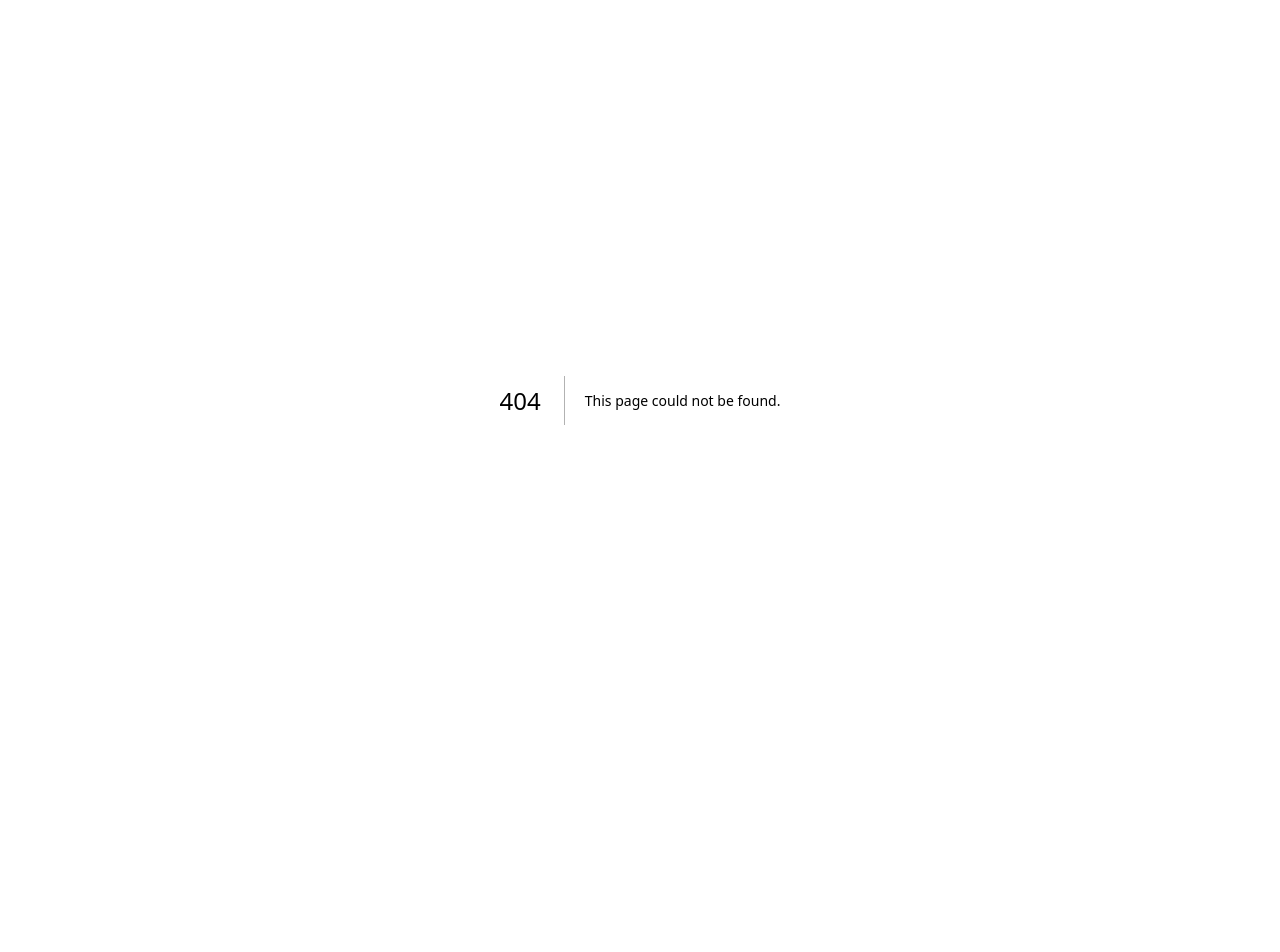
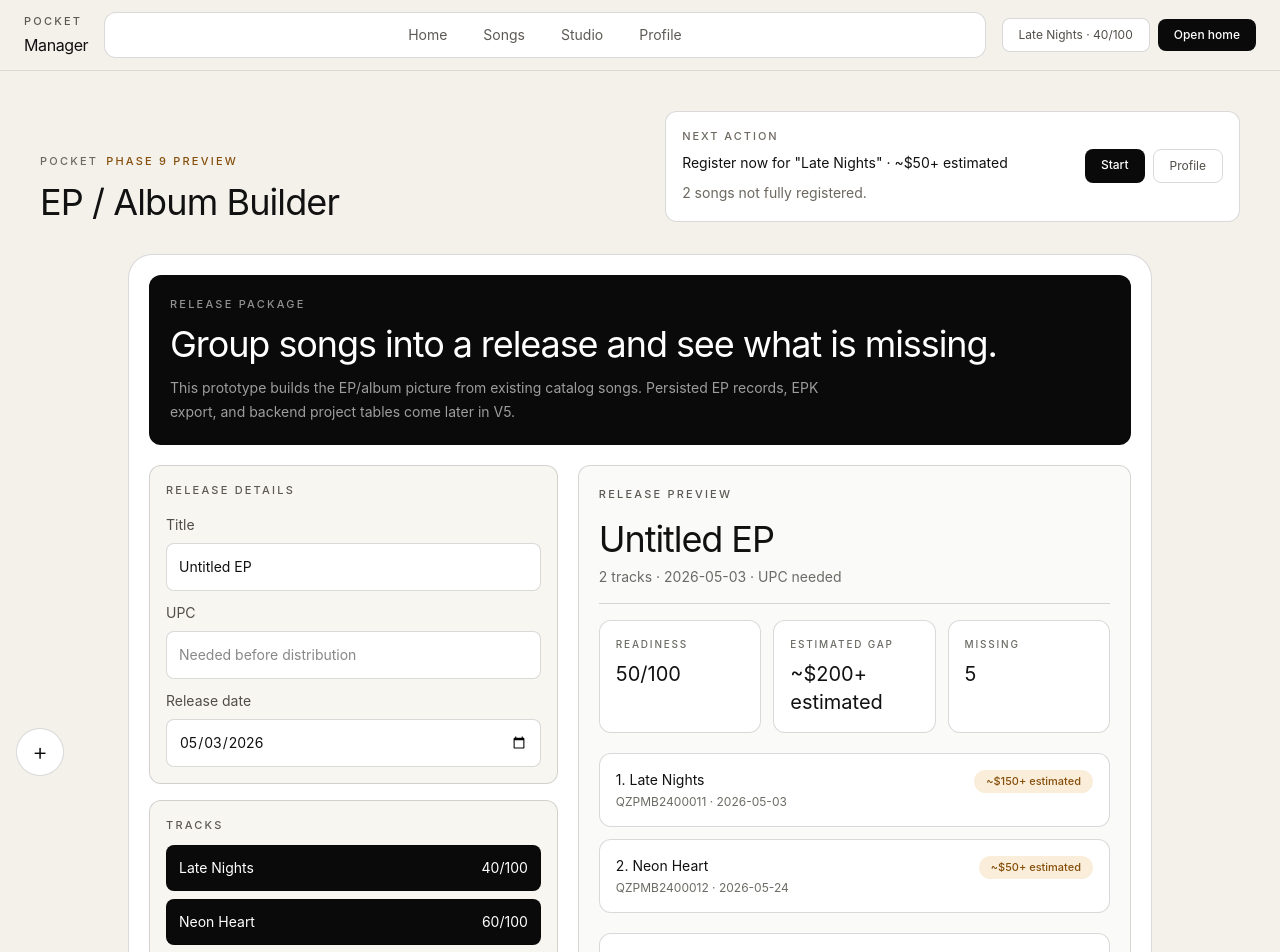
Before and after one commit to oogunbiyi22/pocket-manager, a Next.js app: page /albums in a window 1280 px wide. Before the commit this address had no page. Shown: the top 952 px of the page. Before the commit the page ends 800 px from the top, so only its background shows below. Built offline with nearby package versions, Linux system fonts and the light colour scheme.

Commit message:
Add EP album builder preview

```diff
--- /dev/null
+++ b/src/app/albums/page.tsx
@@ -0,0 +1,152 @@
+"use client";
+
+import Link from "next/link";
+import { useMemo, useState } from "react";
+import { AppShell } from "@/components/app-shell";
+import { usePocket } from "@/components/pocket-provider";
+import { formatGapEstimate, getSongEstimatedGap, getSongReadinessScore } from "@/lib/backstage-data";
+
+export default function AlbumsPage() {
+  const { songs } = usePocket();
+  const [title, setTitle] = useState("Untitled EP");
+  const [upc, setUpc] = useState("");
+  const [releaseDate, setReleaseDate] = useState(songs[0]?.releaseDate ?? "");
+  const [selectedSongIds, setSelectedSongIds] = useState(() => songs.slice(0, 4).map((song) => song.id));
+  const selectedSongs = useMemo(() => songs.filter((song) => selectedSongIds.includes(song.id)), [selectedSongIds, songs]);
+  const totalGap = selectedSongs.reduce((total, song) => total + getSongEstimatedGap(song), 0);
+  const averageReadiness = selectedSongs.length
+    ? Math.round(selectedSongs.reduce((total, song) => total + getSongReadinessScore(song), 0) / selectedSongs.length)
+    : 0;
+  const missingItems = selectedSongs.flatMap((song) => {
+    const items = [];
+
+    if (!song.isrc) items.push(`${song.title}: ISRC needed`);
+    if (!song.metadataComplete) items.push(`${song.title}: metadata incomplete`);
+    if (!song.artworkUploaded) items.push(`${song.title}: artwork needed`);
+    if (!song.splitSheetSigned) items.push(`${song.title}: split sheet unsigned`);
+    if (getSongEstimatedGap(song) > 0) items.push(`${song.title}: revenue gaps open`);
+
+    return items;
+  });
+
+  function toggleSong(songId: string) {
+    setSelectedSongIds((current) =>
+      current.includes(songId) ? current.filter((id) => id !== songId) : [...current, songId],
+    );
+  }
+
+  return (
+    <AppShell title="EP / Album Builder" eyebrow="Phase 9 preview">
+      <main className="mx-auto max-w-5xl rounded-[24px] border-[0.5px] border-black/15 bg-white p-5 text-[#111]">
+        <section className="rounded-xl border-[0.5px] border-black/15 bg-[#0a0a0a] p-5 text-white">
+          <div className="text-[11px] font-medium uppercase tracking-[0.2em] text-white/55">Release package</div>
+          <h2 className="mt-3 text-4xl font-normal tracking-[-0.03em]">Group songs into a release and see what is missing.</h2>
+          <p className="mt-3 max-w-2xl text-sm leading-6 text-white/60">
+            This prototype builds the EP/album picture from existing catalog songs. Persisted EP records, EPK export, and backend project tables come later in V5.
+          </p>
+        </section>
+
+        <section className="mt-5 grid gap-5 lg:grid-cols-[0.85fr_1.15fr]">
+          <div className="space-y-4">
+            <div className="rounded-xl border-[0.5px] border-black/15 bg-[#f8f6f1] p-4">
+              <div className="text-[11px] font-medium uppercase tracking-[0.2em] text-[#5d5a54]">Release details</div>
+              <label className="mt-4 block text-sm text-[#514d47]">
+                <span className="mb-2 block">Title</span>
+                <input
+                  value={title}
+                  onChange={(event) => setTitle(event.target.value)}
+                  className="h-12 w-full rounded-lg border-[0.5px] border-black/15 bg-white px-3 text-sm text-[#111] outline-none"
+                />
+              </label>
+              <label className="mt-3 block text-sm text-[#514d47]">
+                <span className="mb-2 block">UPC</span>
+                <input
+                  value={upc}
+                  onChange={(event) => setUpc(event.target.value)}
+                  placeholder="Needed before distribution"
+                  className="h-12 w-full rounded-lg border-[0.5px] border-black/15 bg-white px-3 text-sm text-[#111] outline-none"
+                />
+              </label>
+              <label className="mt-3 block text-sm text-[#514d47]">
+                <span className="mb-2 block">Release date</span>
+                <input
+                  type="date"
+                  value={releaseDate}
+                  onChange={(event) => setReleaseDate(event.target.value)}
+                  className="h-12 w-full rounded-lg border-[0.5px] border-black/15 bg-white px-3 text-sm text-[#111] outline-none"
+                />
+              </label>
+            </div>
+
+            <div className="rounded-xl border-[0.5px] border-black/15 bg-[#f8f6f1] p-4">
+              <div className="text-[11px] font-medium uppercase tracking-[0.2em] text-[#5d5a54]">Tracks</div>
+              <div className="mt-3 space-y-2">
+                {songs.map((song) => (
+                  <button
+                    key={song.id}
+                    type="button"
+                    onClick={() => toggleSong(song.id)}
+                    className={`flex w-full items-center justify-between rounded-lg border-[0.5px] px-3 py-3 text-left text-sm ${
+                      selectedSongIds.includes(song.id) ? "border-black/25 bg-[#0a0a0a] text-white" : "border-black/15 bg-white text-[#111]"
+                    }`}
+                  >
+                    <span>{song.title}</span>
+                    <span>{getSongReadinessScore(song)}/100</span>
+                  </button>
+                ))}
+              </div>
+            </div>
+          </div>
+
+          <div className="rounded-xl border-[0.5px] border-black/15 bg-[#fafaf8] p-5">
+            <div className="text-[11px] font-medium uppercase tracking-[0.2em] text-[#5d5a54]">Release preview</div>
+            <div className="mt-4 border-b-[0.5px] border-black/15 pb-4">
+              <h3 className="text-4xl font-normal tracking-[-0.03em] text-[#111]">{title || "Untitled release"}</h3>
+              <p className="mt-2 text-sm text-[#6b6b65]">
+                {selectedSongs.length} track{selectedSongs.length === 1 ? "" : "s"} · {releaseDate || "Release date needed"} · UPC {upc || "needed"}
+              </p>
+            </div>
+
+            <div className="mt-4 grid gap-3 sm:grid-cols-3">
+              <Metric label="Readiness" value={`${averageReadiness}/100`} />
+              <Metric label="Estimated gap" value={formatGapEstimate(totalGap)} />
+              <Metric label="Missing" value={`${missingItems.length}`} />
+            </div>
+
+            <div className="mt-5 space-y-3">
+              {selectedSongs.map((song, index) => (
+                <Link key={song.id} href={`/projects/${song.id}`} className="block rounded-xl border-[0.5px] border-black/15 bg-white p-4 text-sm">
+                  <div className="flex items-start justify-between gap-3">
+                    <div>
+                      <div className="text-[#111]">{index + 1}. {song.title}</div>
+                      <div className="mt-1 text-xs text-[#6b6b65]">{song.isrc || "ISRC needed"} · {song.releaseDate}</div>
+                    </div>
+                    <span className="rounded-full bg-[#faeeda] px-3 py-1 text-[11px] font-medium text-[#854f0b]">
+                      {formatGapEstimate(getSongEstimatedGap(song))}
+                    </span>
+                  </div>
+                </Link>
+              ))}
+            </div>
+
+            <div className="mt-5 rounded-xl border-[0.5px] border-black/15 bg-white p-4">
+              <div className="text-[11px] font-medium uppercase tracking-[0.2em] text-[#5d5a54]">What is missing</div>
+              <div className="mt-3 space-y-2 text-sm text-[#514d47]">
+                {missingItems.length ? missingItems.slice(0, 8).map((item) => <div key={item}>{item}</div>) : <div>This release package is clean in the prototype checklist.</div>}
+              </div>
+            </div>
+          </div>
+        </section>
+      </main>
+    </AppShell>
+  );
+}
+
+function Metric({ label, value }: { label: string; value: string }) {
+  return (
+    <div className="rounded-xl border-[0.5px] border-black/15 bg-white p-4">
+      <div className="text-[10px] font-medium uppercase tracking-[0.18em] text-[#6b6b65]">{label}</div>
+      <div className="mt-2 text-xl font-normal text-[#111]">{value}</div>
+    </div>
+  );
+}
--- a/src/app/projects/page.tsx
+++ b/src/app/projects/page.tsx
@@ -27,6 +27,12 @@ export default function ProjectsPage() {
             className="mt-4 inline-flex rounded-lg bg-white px-4 py-3 text-sm font-medium text-black transition duration-200 ease-out hover:bg-[#e9e4da]"
           >
             Add song
+          </Link>
+          <Link
+            href="/albums"
+            className="ml-3 mt-4 inline-flex rounded-lg border-[0.5px] border-white/20 px-4 py-3 text-sm font-medium text-white transition duration-200 ease-out hover:bg-white/10"
+          >
+            Build EP / Album
           </Link>
         </div>
 
--- a/src/app/settings/page.tsx
+++ b/src/app/settings/page.tsx
@@ -105,6 +105,16 @@ export default function SettingsPage() {
         </section>
 
         <section className="mt-5 rounded-xl border-[0.5px] border-black/15 bg-[#f8f6f1] p-4">
+          <div className="text-[11px] font-medium uppercase tracking-[0.2em] text-[#5d5a54]">EP / Album Builder</div>
+          <p className="mt-3 text-sm leading-6 text-[#514d47]">
+            Group catalog songs into a release package and see combined readiness, gaps, UPC status, and missing items before distribution.
+          </p>
+          <Link href="/albums" className="mt-4 inline-flex rounded-lg bg-[#0a0a0a] px-4 py-2 text-sm text-white">
+            Build EP / Album
+          </Link>
+        </section>
+
+        <section className="mt-5 rounded-xl border-[0.5px] border-black/15 bg-[#f8f6f1] p-4">
           <div className="text-[11px] font-medium uppercase tracking-[0.2em] text-[#5d5a54]">Subscription</div>
           <p className="mt-3 text-sm leading-6 text-[#514d47]">
             Free tier tracks up to 3 songs, shows gap ranges, and gives one next action at a time. Pro unlocks exact estimates, unlimited songs, full queue, Release Radar, statements, split sheets, and exports.
```
